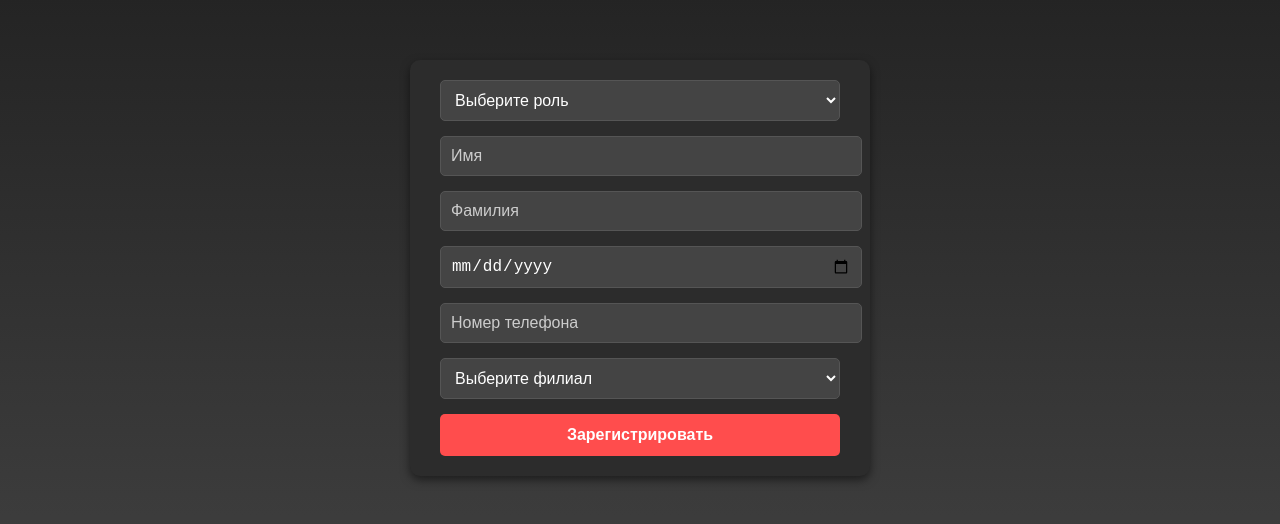
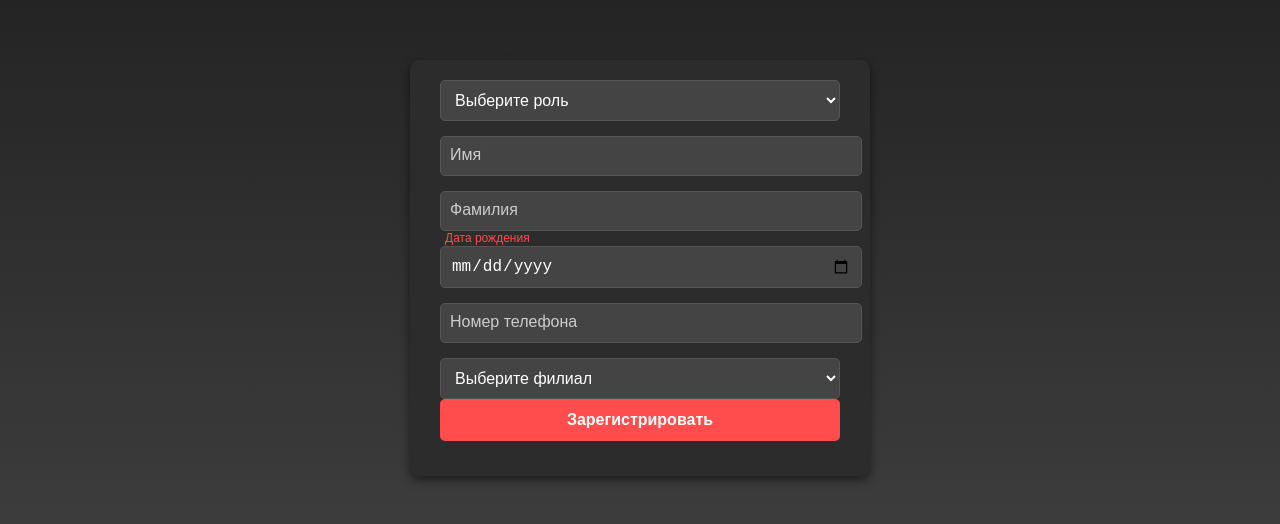
Before and after one commit to arm8339/BotSite, a plain HTML site: page registration.html in a window 1280 px wide. Shown: the part 132-656 px from the top of the page. Drawn offline with Linux system fonts and the light colour scheme.

Commit message:
registration.html

```diff
--- a/registration.html
+++ b/registration.html
@@ -27,11 +27,16 @@
       max-width: 400px;
     }
 
-    /* Стили полей ввода и выпадающих списков */
-    input[type="text"], select {
+    /* Контейнер для поля с плавающим текстом */
+    .form-group {
+      position: relative;
+      margin-bottom: 15px;
+    }
+
+    /* Стили для полей ввода и дат */
+    input[type="text"], input[type="date"], select {
       width: 100%;
       padding: 10px;
-      margin-bottom: 15px;
       border: 1px solid #555;
       border-radius: 5px;
       background: #444;
@@ -39,19 +44,31 @@
       font-size: 16px;
     }
 
-    input[type="date"] {
-      width: 100%;
+    /* Метка для плавающего текста */
+    label {
+      position: absolute;
+      top: 10px;
+      left: 10px;
+      font-size: 16px;
+      color: #ccc;
+      transition: 0.3s ease-in-out;
+      pointer-events: none;
+    }
+
+    /* Сдвиг текста вверх при фокусе или заполнении */
+    input:focus + label, input:not(:placeholder-shown) + label {
+      top: -15px;
+      left: 5px;
+      font-size: 12px;
+      color: #ff4d4d;
+    }
+
+    /* Стили для выпадающего списка */
+    select {
       padding: 10px;
-      margin-bottom: 15px;
-      border: 1px solid #555;
-      border-radius: 5px;
       background: #444;
       color: white;
       font-size: 16px;
-    }
-
-    input[type="text"]::placeholder, select option {
-      color: #ccc;
     }
 
     /* Стили кнопки */
@@ -75,6 +92,7 @@
 </head>
 <body>
   <form id="form">
+    <div class="form-group">
       <select name="role" required>
         <option value="" disabled selected>Выберите роль</option>
         <option value="admin">Администратор</option>
@@ -82,10 +100,24 @@
         <option value="expert">Эксперт</option>
         <option value="senior">Старший</option>
       </select>
-    <input type="text" name="firstname" placeholder="Имя" required>
-    <input type="text" name="lastname" placeholder="Фамилия" required>
-    <input type="date" name="birthdate" placeholder="Дата рождения" required>
-    <input type="text" name="phone" placeholder="Номер телефона" pattern="\+?[0-9\s\-]+" required>
+    </div>
+    <div class="form-group">
+      <input type="text" name="firstname" placeholder=" " required>
+      <label>Имя</label>
+    </div>
+    <div class="form-group">
+      <input type="text" name="lastname" placeholder=" " required>
+      <label>Фамилия</label>
+    </div>
+    <div class="form-group">
+      <input type="date" name="birthdate" placeholder=" " required>
+      <label>Дата рождения</label>
+    </div>
+    <div class="form-group">
+      <input type="text" name="phone" placeholder=" " pattern="\+?[0-9\s\-]+" required>
+      <label>Номер телефона</label>
+    </div>
+    <div class="form-group">
       <select name="branch" required>
       <option value="" disabled selected>Выберите филиал</option>
       <option value="branch1">Вешки</option>
```
Lines whose indentation alone changed are shown as unchanged.
